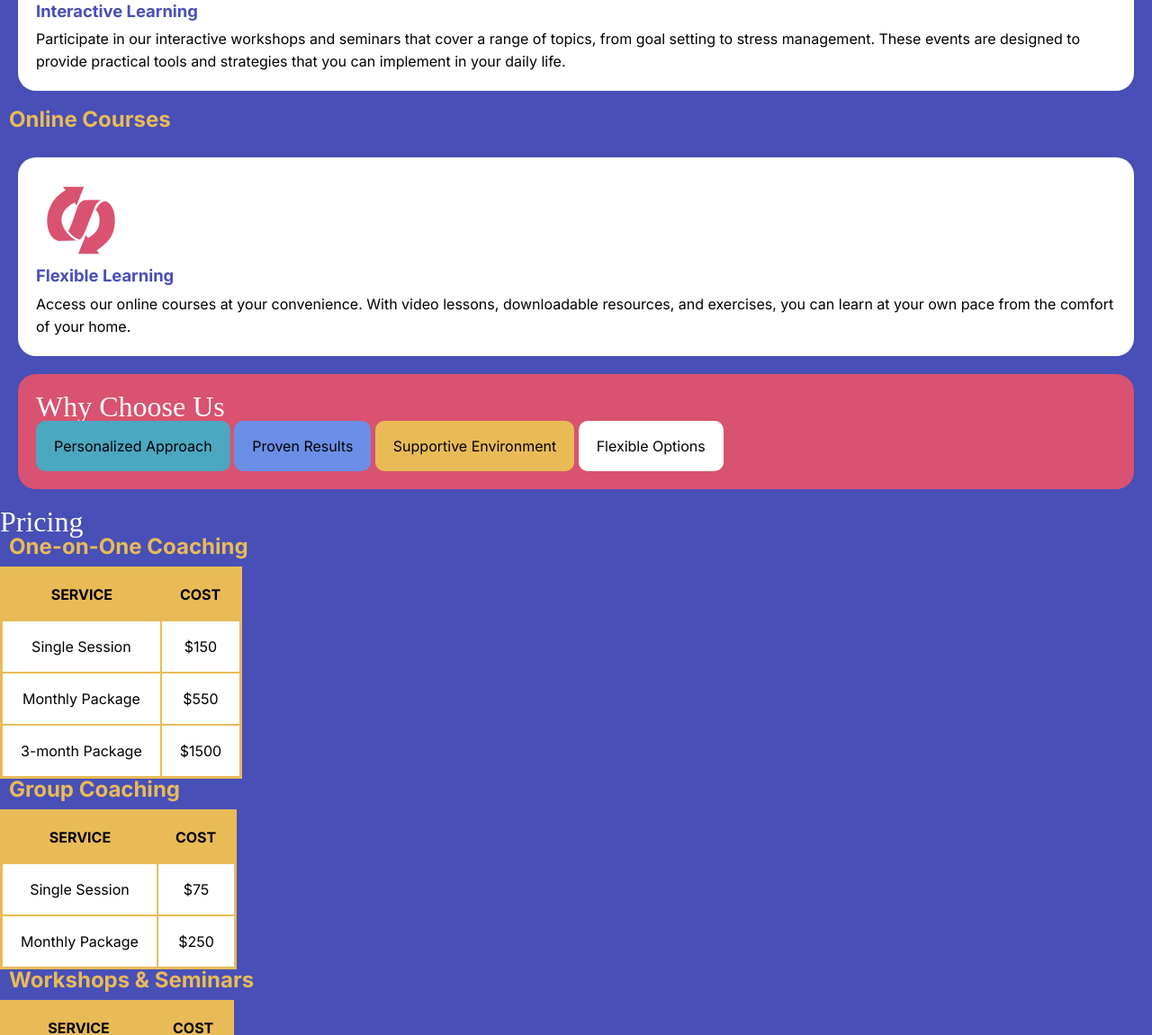
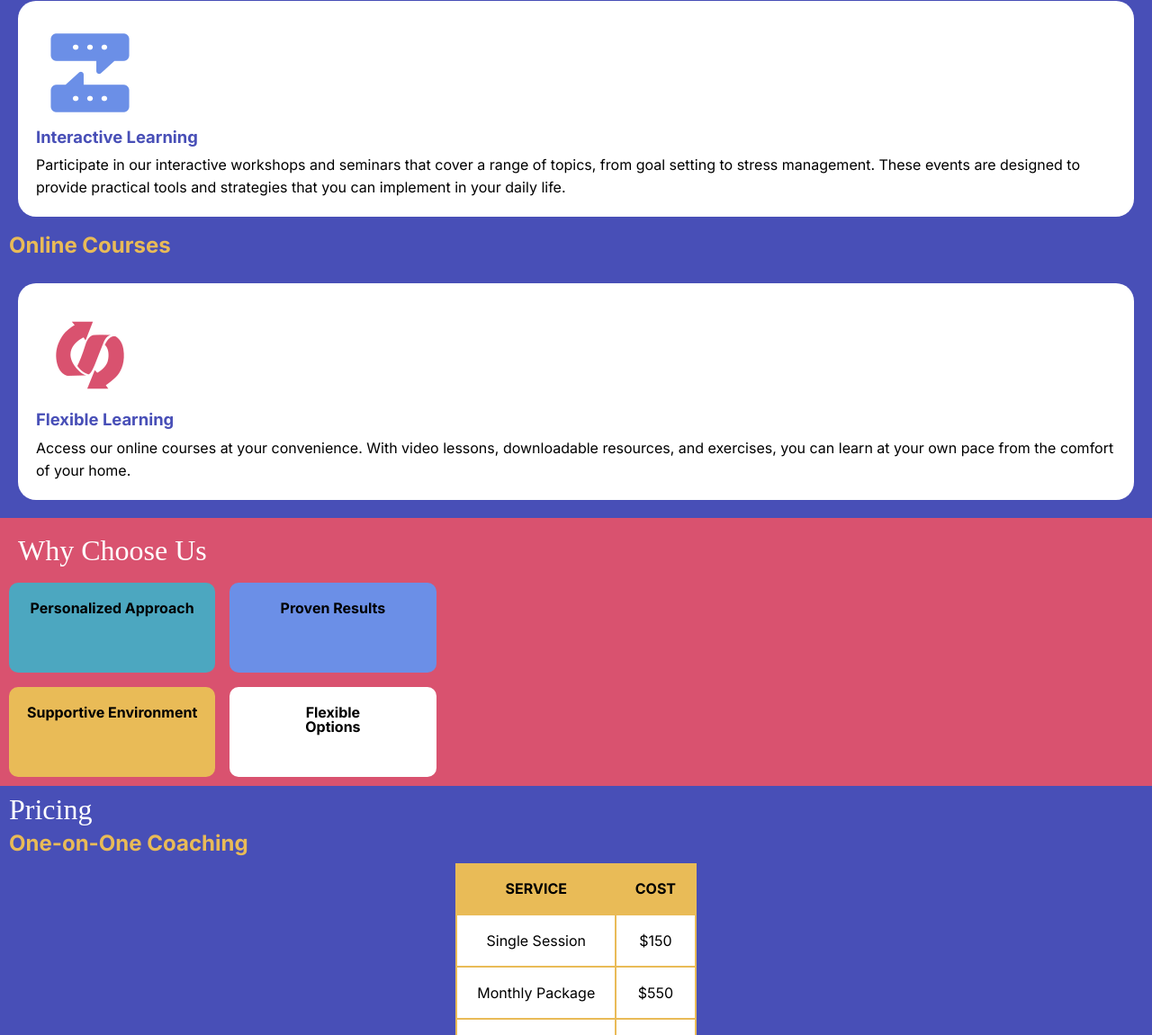
Before and after one commit to mmleach3/path-to-success, a plain HTML site: page index.html in a window 1280 px wide. Shown: the part 1649-2800 px from the top of the page at 90% size. Drawn offline with Linux system fonts and the light colour scheme; a web font is replaced by a local one.

Commit message:
grid implemented and updates to html/css

```diff
--- a/index.html
+++ b/index.html
@@ -14,19 +14,19 @@
   <header>
     <h1>Path to Success</h1>
     <p>Unlock your full potential with personalized life coaching</p>
-  </header>
 
   <nav>
     <h2>Menu</h2>
-    <ul>
+    <menu>
       <li><a href="#services">Our Services</a></li>
       <li><a href="#choose">Why Choose Us</a></li>
       <li><a href="#pricing">Prices</a></li>
       <li><a href="#first-step">Take the First Step</a></li>
-    </ul>
+    </menu>
   </nav>
+  </header>
 
-  <main id="services">
+  <main>
     <h2>Our Services</h2>
 
     <section id="one-on-one">
@@ -101,11 +101,11 @@
 
     <section id="choose">
     <h2>Why Choose Us</h2>
-    <ul>
-      <li id="personalized-approach">Personalized Approach</li>
-      <li id="proven-results">Proven Results</li>
-      <li id="supportive-environment">Supportive Environment</li>
-      <li id="flexible-options">Flexible Options</li>
+    <ul class="reasons">
+      <li>Personalized Approach</li>
+      <li>Proven Results</li>
+      <li>Supportive Environment</li>
+      <li>Flexible<br> Options</li>
     </ul>
   </section>
 
--- a/styles.css
+++ b/styles.css
@@ -195,15 +195,18 @@ nav{
   float: right;
   border-radius: 10px;
   padding: 10px;
-
 }
 
 h2 {
   font-size: 2em;
 }
+#services > h2{
+  padding: 10px;
+}
 
 main h2 {
   color: var(--white);
+  padding: 10px;
 }
 
 h3 {
@@ -246,46 +249,69 @@ nav {
 #interactive,
 #flexible {
   background-color: var(--white);
+  display: block;
   padding: 20px;
   margin: 20px;
   border-radius: 20px;
 }
+img{
+  padding: 10px;
+}
 
 #choose{
   background-color: var(--pink);
-  margin: 20px;
+  padding: 10px;
+}
+
+#choose > h2{
+  padding-bottom: 20px;
+  grid-column: 1/-1;
+}
+
+.reasons{
+  display: inline-grid;
+  grid-template-columns: 1fr 1fr;
+  grid-template-rows: 1fr 1fr;
+  gap: 1em;
+}
+
+#choose li:first-child {
+  background-color: var(--teal);
+  font-weight: bolder;
   padding: 20px;
-  border-radius: 20px;
-  display: grid;
+  height: 100px;
+  text-align: center;
+  border-radius: 10px;
+}
 
-}
-#personalized-approach{
-  background-color: var(--teal);
-  display: inline-block;
+#choose li:nth-child(2){
+  background-color: var(--lavender);
+  font-weight: bolder;
+  text-align: center;
   padding: 20px;
   border-radius: 10px;
 }
 
-#proven-results{
-  background-color: var(--lavender);
-  display: inline-block;
+#choose li:nth-child(3){
+  background-color: var(--yellow);
+  font-weight: bolder;
+  text-align: center;
   padding: 20px;
   border-radius: 10px;
 }
 
-#supportive-environment{
-  background-color: var(--yellow);
-  display: inline-block;
+#choose li:last-child{
+  background-color: var(--white);
+  font-weight: bolder;
+  text-align: center;
   padding: 20px;
   border-radius: 10px;
 }
 
-#flexible-options{
-  background-color: var(--white);
-  display: inline-block;
-  padding: 20px;
-  border-radius: 10px;
+#pricing h2{
+  padding: 10px;
 }
+
 
 th{
   background-color: var(--yellow);
@@ -297,9 +323,9 @@ th{
 
 table{
   background-color: var(--yellow);
-  justify-content: center;
-  border-collapse: collapse;
-  border: 3px solid var(--yellow);
+  margin-left: auto;
+  margin-right: auto;
+  margin-bottom: 10px;
 }
 
 tbody td{
@@ -312,29 +338,37 @@ tbody td{
 #first-step{
   background-color: var(--pink);
   color: var(--white);
+  font-weight: bolder;
   padding: 20px;
+  display: block;
 
 }
 
 aside p a{
   border: 0;
   line-height: 2.5;
-  padding: 0 10px;
+  margin: auto;
+  display: block;
+  width: 100%;
+  padding: 10px;
   text-align: center;
   text-decoration: none;
   font-weight: bold;
   text-transform: uppercase;
   color: var(--dark-grey);
   background-color: var(--white);
-  border-radius: 10px;
-  box-shadow:  1px 1px 1px var(--dark-grey);
+  border-radius: 20px;
+  box-shadow:  3px 3px 3px var(--dark-grey);
 }
 
 
 footer{
   color: var(--white);
   text-align: center;
-  padding: 60px;
+  padding: 40px;
+  margin: auto;
+  border-bottom-left-radius: 10px;
+  border-bottom-right-radius: 10px;
 }
 
 /*-------------------- MEDIA QUERY (medium) --------------------------------*/
```
